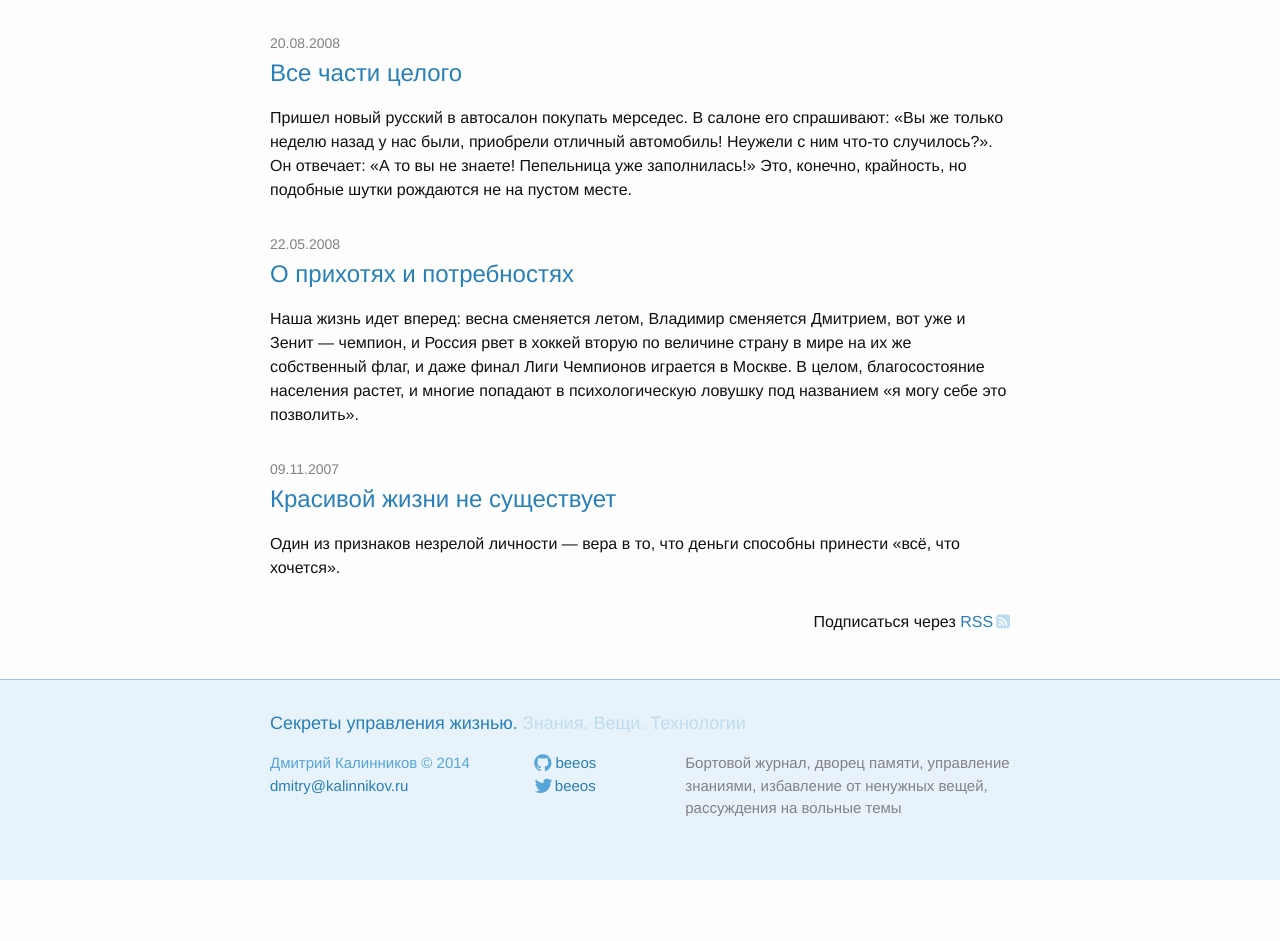
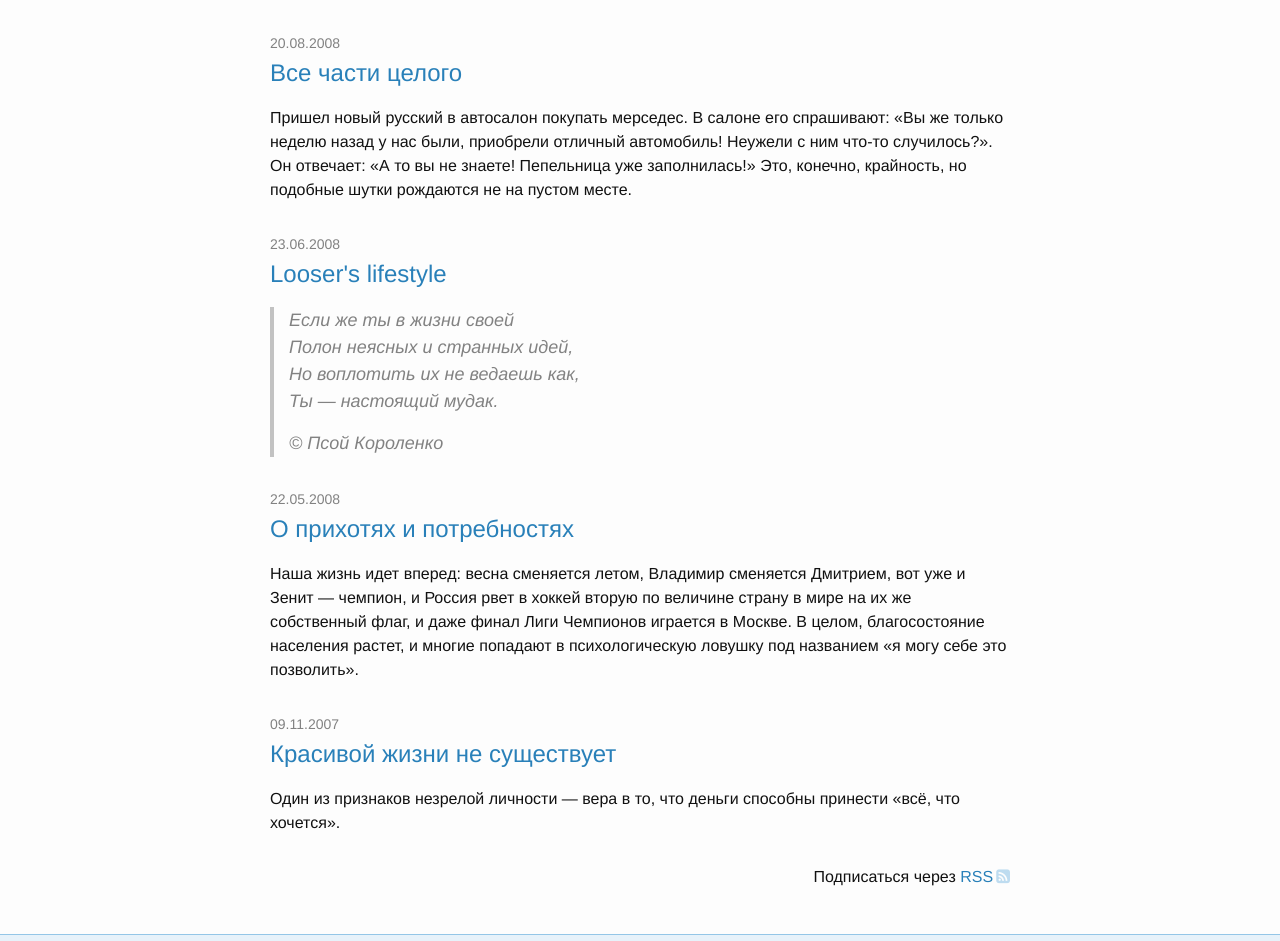
Before and after one commit to beeos/beeos.github.io, a Jekyll site: the page built from index.html, in a window 1280 px wide. Shown: the part 1189-2130 px from the top of the page. Built offline with Jekyll 4.4.1, drawn with Linux system fonts in a browser that asks for light colours; nearby versions of some CDN libraries; before the commit the page ends 2069 px from its top, so only the background shows below that; some of the changed lines change nothing that is shown.

Commit message:
New post

```diff
--- /dev/null
+++ b/_posts/2008-06-23-loosers-lifestyle.markdown
@@ -0,0 +1,32 @@
+---
+layout: post
+title:  "Looser's lifestyle"
+date:   2008-06-23 9:32:37
+author: Дмитрий Калинников
+original: http://uesiba.livejournal.com/42032.html
+originally-posted-at: в ЖЖ
+---
+
+> Если же ты в жизни своей<br/>
+> Полон неясных и странных идей,<br/>
+> Но воплотить их не ведаешь как,<br/>
+> Ты — настоящий мудак.
+>
+> © _Псой Короленко_
+
+Сегодня я хочу рассказать об образе мыслей лузера. Не того лузера, который вечно ноет, что всё плохо (это случай клинический, и в этот раз мы его рассматривать не будем), а другого, высокомерного и велеречивого лузера, который зачастую о своем лузерстве даже не подозревает.
+
+Всем нам знакомы рефлексирующие молодые люди (и иногда девушки), которые полны безоблачных надежд и грандиозных планов. Одна проблема: надежды постоянно не оправдываются, а планы никак не удается реализовать. Эти люди искренне не понимают, в чем дело, и почему у них ничего не выходит. Должен признаться, некоторое время назад я и сам грешил подобными мыслями, однако, жизнь довольно быстро все расставила на свои места.
+
+Ниже представлена позиция лузера по ряду важных вопросов бытия и его собственного места в мире. Попробуем последовательно разобрать эти тезисы.
+
+  1. **Я очевидно лучше других**<br/>_Правда жизни:_ Ты такой же, как все. Приглядись к окружающим: каждый из них обладает теми или иными уникальными достоинствами. Это нормально.
+  2. **Люди вокруг обычно туповаты, и не понимают очевидных вещей**<br/>_Правда жизни:_ Люди вокруг — такие же, как ты. Они гораздо умнее, чем может показаться на первый взгляд, и в большинстве своём никогда не совершают бессмысленных и немотивированных поступков.
+  3. **Неблагоприятные обстоятельства не позволяют мне достичь того, чего я хочу**<br/> _Правда жизни:_ Все обстоятельства, какими бы они ни были, — у тебя в голове. Жизнь у тебя ровно такая, какой ты сам ее сделал. Никто кроме тебя не виноват в твоих неудачах.
+  4. **Большинство тех, у кого есть деньги, успех и популярность, добились этого не прилагая каких-то значительных усилий. Если бы я был в таких же условиях, как они (были бы средства, образование, я жил бы в другом городе или стране), то безусловно добился бы гораздо большего**<br/>_Правда жизни:_ Те, кто добился успеха, добились его исключительно за счет собственных внутренних качеств. Внешние условия играют лишь второстепенную роль. Если у тебя чего-то нет, значит ты не обладаешь качествами, которые позволяют это приобрести.
+  5. **Мой босс недальновиден, глуп и несправедлив. Я не понимаю, как вообще такому человеку можно подчиняться**<br/>_Правда жизни:_ Твой босс, каким бы он ни был, сделал в своей жизни намного больше, чем ты. Пока ты не окажешься на его месте, ты не можешь судить о мотивах его поступков; к тому же работать или не работать с ним — твой собственный выбор.
+  6. **Мне постоянно не везет на знакомства. С кем ни сойдусь — циничные, злые и себе на уме**<br/>_Правда жизни:_ Подумай о том, почему нормальные адекватные и искренние люди не хотят с тобой общаться.
+  7. **Если у меня будут деньги, я сумею грамотно ими распорядиться и решу все свои проблемы**<br/>_Правда жизни:_ У тех, кто умеет распоряжаться деньгами, деньги уже есть. Если у тебя их нет, то ты ими распоряжаться не умеешь.
+  8. **Чем лучше моя машина, шмотки и гаджеты, тем более солидным и крутым я выгляжу в глазах окружающих**<br/>_Правда жизни:_ Пока ты ничего собой не представляешь, окружающим абсолютно всё равно, какие вещи у тебя есть. Они тебя банально не замечают, какие бы цацки ты ни нацепил и сколько бы денег на них ни потратил.
+  9. **Вот как следует соберусь с силами, и уж тогда…**<br/>_Правда жизни:_ Не соберешься.
+  10. **Я не буду ничего делать, пока не удостоверюсь, что всё будет «правильно»**<br/>_Правда жизни:_ Пока ты ничего не сделаешь, ничего не изменится. Мысли не имеют влияния на окружающую действительность, влияние оказывают _только_ действия.
--- a/_sass/_base.scss
+++ b/_sass/_base.scss
@@ -302,3 +302,7 @@ span.delimiter {
 .second-color {
     color: $second-color;
 }
+
+blockquote p em {
+    text-decoration: none;
+}
```
